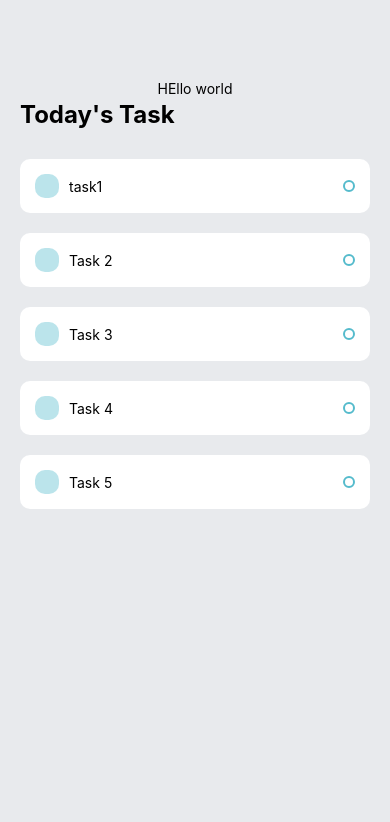
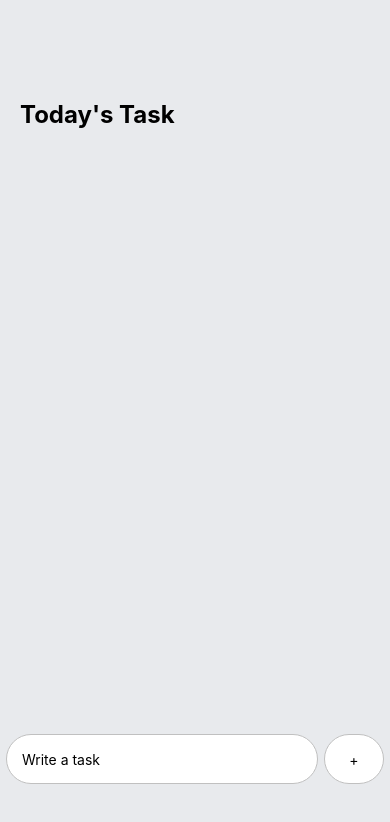
Before and after one commit to Sunloid/BasicTodoList-app, a React Native app: screen / in a window 390 px wide. Shown: the top 822 px of the page. Built offline with nearby package versions, Linux system fonts and the light colour scheme.

Commit message:
The code is still incomplete

```diff
--- a/App.js
+++ b/App.js
@@ -1,60 +1,50 @@
-import { StatusBar } from "expo-status-bar";
-import { StyleSheet, Text, View } from "react-native";
+import { useState } from "react";
 import Task from "./components/Task";
-import { KeyboardAvoidingView } from "react-native";
-import Input from "./components/input";
-import Constants from "expo-constants";
-import { useState } from "react";
 import {
   TextInput,
   TouchableOpacity,
+  KeyboardAvoidingView,
+  Platform,
+  Keyboard,
+  StyleSheet,
+  Text,
+  View,
 } from "react-native";
 
 export default function App() {
   const [task, setTask] = useState();
-  const [taskItems, setTaskItems] = useState([])
+  const [taskItems, setTaskItems] = useState([]);
   const handleAddTask = () => {
-    setTaskItems([...taskItems, task])
-    setTask(null)}
-  function Yes() {
-    if (Constants.platform.ios) {
-      return (
-        <View style={styles.writeTaskWrapper}>
-          <TextInput
-            style={styles.input}
-            placeholder={"Write it here"}
-            onChangeText={(task) => setTask(task)}
-            value={task}
-          />
-          <TouchableOpacity onPress={() => handleAddTask()}>
-            <View style={styles.addWrapper}>
-              <Text style={styles.addText}>+</Text>
-            </View>
-          </TouchableOpacity>
-        </View>
-      );
-    }
-  }
-
+    setTaskItems([...taskItems, task]);
+    setTask(null);
+    Keyboard.dismiss();
+  };
   return (
     <View style={styles.container}>
       <View style={styles.tasksWrapper}>
         <Text style={styles.sectionTitle}>Today's Task</Text>
         <View style={styles.item}>
-          <Task text={"task1"} />
-          <Task text={"Task 2"} />
-          <Task text={"Task 3"} />
-          <Task text={"Task 4"} />
-          <Task text={"Task 5"} />
+          {taskItems.map((item, index) => {
+            return <Task key={index} text={item} />;
+          })}
         </View>
       </View>
-      <KeyboardAvoidingView style={styles.writeTaskWrapper}>
-        {
-          Yes()
-        }
-        <View>
-          <Text>HEllo world</Text>
-        </View>
+      <KeyboardAvoidingView
+        style={styles.writeTaskWrapper}
+        behavior={Platform.OS === "ios" ? "padding" : "height"}
+      >
+        <TextInput
+          style={styles.input}
+          placeholder="Write a task"
+          onChangeText={(text) => setTask(text)}
+          value={task}
+        />
+        <TouchableOpacity
+          style={styles.addWrapper}
+          onPress={() => handleAddTask()}
+        >
+          <Text style={styles.addText}>+</Text>
+        </TouchableOpacity>
       </KeyboardAvoidingView>
     </View>
   );
@@ -79,43 +69,30 @@ const styles = StyleSheet.create({
     marginTop: 10,
   },
   writeTaskWrapper: {
+    flexDirection: "row",
+    justifyContent: "space-evenly",
     position: "absolute",
+    bottom: 60,
+    alignContent: "center",
     width: "100%",
-    flexDirection: "row",
-    justifyContent: "space-between",
-    alignItems: "center",
-    bottom: 60,
-    backgroundColor:"#FF0000"
   },
   input: {
+    backgroundColor: "#FFF",
+    width: "80%",
     paddingVertical: 15,
-    width: "80%",
     paddingHorizontal: 15,
-    backgroundColor: "#FFF",
     borderRadius: 60,
+    borderWidth: 1,
     borderColor: "#C0C0C0",
-    borderWidth: "1",
-    height: 50,
   },
   addWrapper: {
     backgroundColor: "#FFF",
     width: 60,
     height: 50,
     borderRadius: 60,
+    borderWidth: 1,
     borderColor: "#C0C0C0",
-    borderWidth: 1,
     justifyContent: "center",
-    alignContent: "items",
+    alignItems: "center",
   },
-  addText: {
-    backgroundColor: "#FF0000",
-  },
-  writeTaskWrapper: {
-    position: "absolute",
-    width: "100%",
-    flexDirection: "row",
-    justifyContent: "space-around",
-    alignItems: "center",
-    zIndex: 1,
-  },
-})
+});
```
